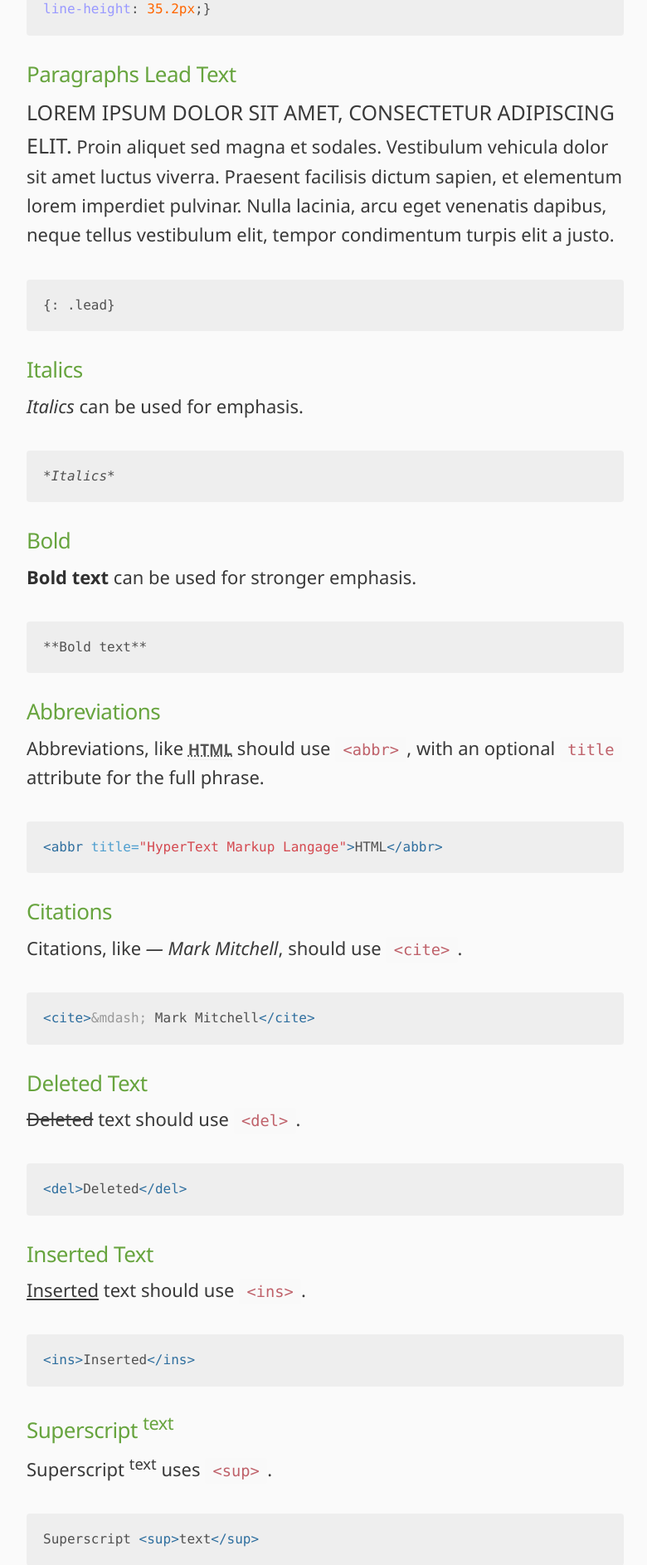
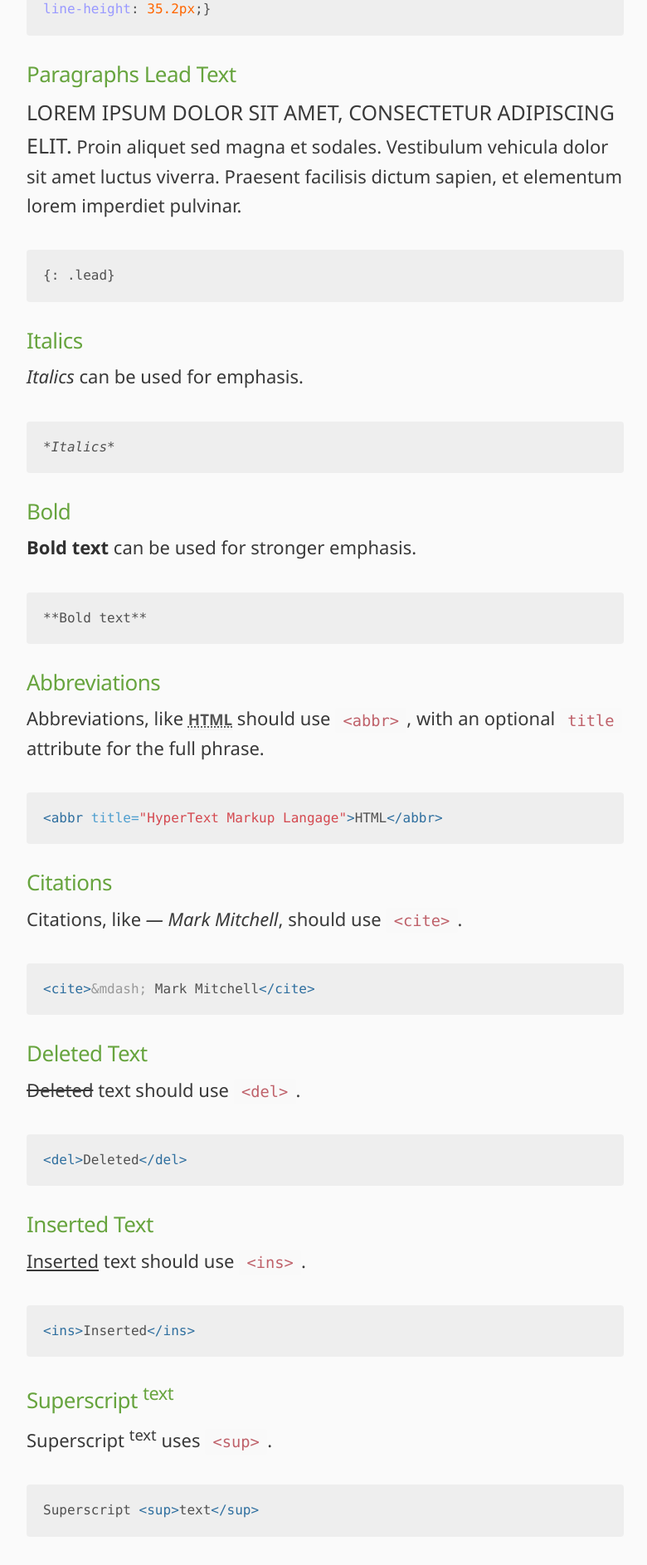
Before and after one commit to markthelefty/markthelefty.github.io, a Jekyll site: the page built from _posts/2018-07-30-theme-style-guide.markdown, in a window 1280 px wide. Shown: the part 2652-4538 px from the top of the page at 83% size, without its empty margins (248-1028 px from the left). Built offline with Jekyll 4.4.1, drawn with Linux system fonts in a browser that asks for light colours; some web fonts are replaced; our own code applies the rules of GitHub Pages for plain Markdown files.

Commit message:
Updated Theme Style Guide

````diff
--- a/_posts/2018-07-30-theme-style-guide.markdown
+++ b/_posts/2018-07-30-theme-style-guide.markdown
@@ -57,7 +57,7 @@ line-height: 35.2px;}
 ```
 
 ### Paragraphs Lead Text
-<span class="lead">Lorem ipsum dolor sit amet, consectetur adipiscing elit.</span> Proin aliquet sed magna et sodales. Vestibulum vehicula dolor sit amet luctus viverra. Praesent facilisis dictum sapien, et elementum lorem imperdiet pulvinar. Nulla lacinia, arcu eget venenatis dapibus, neque tellus vestibulum elit, tempor condimentum turpis elit a justo.
+<span class="lead">Lorem ipsum dolor sit amet, consectetur adipiscing elit.</span> Proin aliquet sed magna et sodales. Vestibulum vehicula dolor sit amet luctus viverra. Praesent facilisis dictum sapien, et elementum lorem imperdiet pulvinar.
 ```markdown
 {: .lead}
 ```
````
